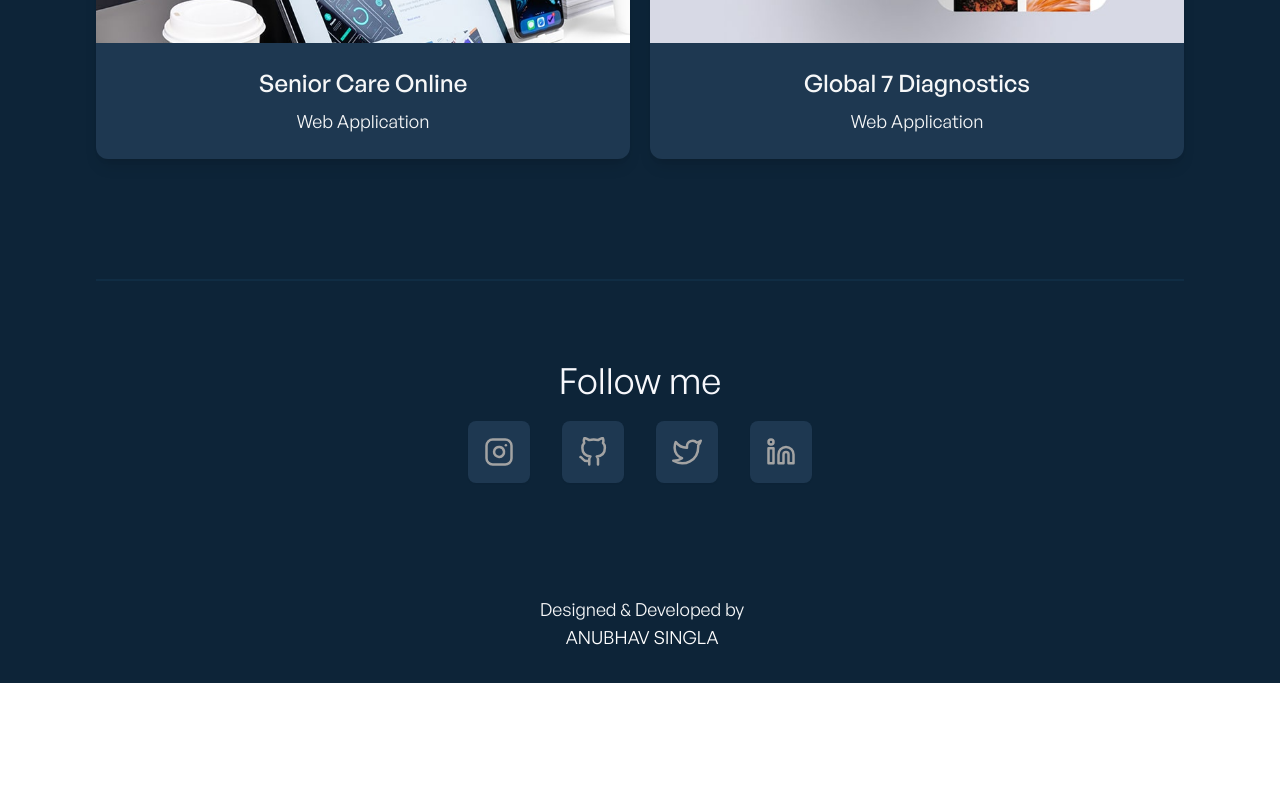
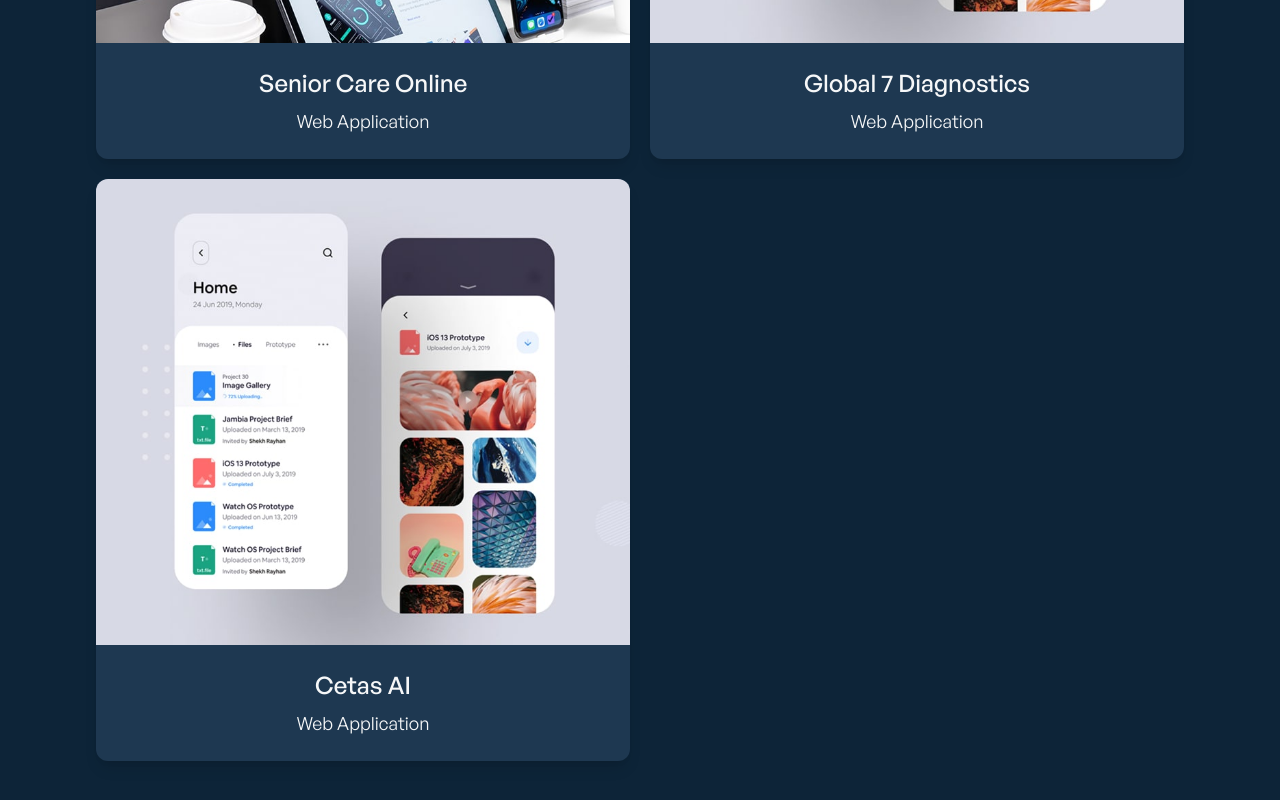
Before and after one commit to anubhavnxpro/my-portfolio, a Next.js app: page /projects in a window 1280 px wide. Shown: the part 692-1492 px from the top of the page. Before the commit the page ends 1375 px from the top, so only its background shows below. Built offline with nearby package versions, Linux system fonts and the light colour scheme.

Commit message:
Added one project

```diff
--- a/src/data/ProjectsData.js
+++ b/src/data/ProjectsData.js
@@ -187,4 +187,95 @@ export const projectsData = [
 			],
 		},
 	},
+
+	{
+		id: 3,
+		title: 'Cetas AI',
+		url: 'https://www.cetas.ai/',
+		category: 'Web Application',
+		img: '/images/mobile-project-2.jpg',
+		ProjectHeader: {
+			title: 'Cetas AI',
+			publishDate: 'May 05, 2020',
+			tags: 'Web Application',
+		},
+		ProjectImages: [
+			{
+				id: uuidv4(),
+				title: 'Cetas AI',
+				img: '/images/ui-project-1.jpg',
+			},
+			{
+				id: uuidv4(),
+				title: 'Cetas AI',
+				img: '/images/web-project-2.jpg',
+			},
+			{
+				id: uuidv4(),
+				title: 'Cetas AI',
+				img: '/images/mobile-project-2.jpg',
+			},
+		],
+		ProjectInfo: {
+			ClientHeading: 'About Client',
+			CompanyInfo: [
+				{
+					id: uuidv4(),
+					title: 'Name',
+					details: 'Cetas AI',
+				},
+				{
+					id: uuidv4(),
+					title: 'Services',
+					details: 'Bringing innovations to cybersecurity',
+				},
+				{
+					id: uuidv4(),
+					title: 'Website',
+					details: 'https://www.cetas.ai/',
+				},
+				{
+					id: uuidv4(),
+					title: 'Phone',
+					details: '',
+				},
+			],
+			ObjectivesHeading: 'Objective',
+			ObjectivesDetails:
+				"Cetas strives to be the “central nervous system” of cybersecurity operations, able to learn and cut through the noise to provide confidence-inducing, actionable alerts that meet the needs of today's modern infrastructure, and the constantly evolving AI-driven technology stack of the future. Our Vision and Mission anchor our team's efforts and focus on bringing ground-breaking innovations to cybersecurity.",
+			Technologies: [
+				{
+					title: 'Tools & Technologies',
+					techs: [
+						'NextJs',
+						'Python',
+						'SpringBoot'
+					],
+				},
+			],
+			ProjectDetailsHeading: 'Challenge',
+			ProjectDetails: [
+				{
+					id: uuidv4(),
+					details:
+						"WE MODERNIZE SECURITY OPERATIONS AND EMPOWER SOC TEAMS TO PROTECT BUSINESS-CRITICAL APPLICATIONS AND DATA Headquartered in the San Francisco Bay Area, Cetas was founded by cybersecurity industry veterans to build the world's leading AI-based incident-detection technology.",
+				},
+				{
+					id: uuidv4(),
+					details:
+						"The etymology of the word Cetas is from the ancient Sanskrit language and means consciousness. We apply the philosophy by teaching our AI how to think like a conscious human security analyst. The seismic data explosion due to modern cloud-native immutable infrastructure has made it excruciating to identify critical signals that constitute the fine line between a secure organization and a breached one. Cetas has been at the vanguard of Cybersecurity and has witnessed teams inundated in false positives, and struggling with inefficiencies in archaic, investigative practices. With our deep expertise in machine learning, data science, user experience, and security, we made a promise to build solutions that provide analysts with the best and most accurate information available, eliminate the fog of alerts, clearly visualize threats, and offer a quick, accurate and automated path to remediation. Thus empowering them to create a robust cyber defense.",
+				},
+				{
+					id: uuidv4(),
+					details:
+						'Investments in AI are growing rapidly across businesses and organizations of all types, yet it is very challenging to harvest value from machine learning models and ensure business adoption. With a goal to solve the challenges, our co-founders started Cetas, a Business ValueOps and AI Observability platform to help in the last mile adoption and continuous value realization of AI initiatives.',
+				},
+				{
+					id: uuidv4(),
+					details:
+						"Cetas provides a framework and platform to create, communicate and deliver value continuously from AI models. We are an AI Value Engineering Company and pioneer in monetizing AI and guarantee continuous business value from every AI model. Cetas is on a mission to bridge the gap between AI outcomes and business value realization, increase adoption, extract value and enhance ROI from AI Projects. Cetas empowers business users by being their guide in making strategic decisions. Headquartered in the San Francisco Bay Area and with team members located across the USA and India. We believe AI is a fundamentally trans-formative technology for business. We’re excited about creating the technology that democratizes AI, enabling business people, data scientists and AI strategists to unleash the power of AI and maximize business value",
+				},
+			],
+		},
+	},
 ];
```
